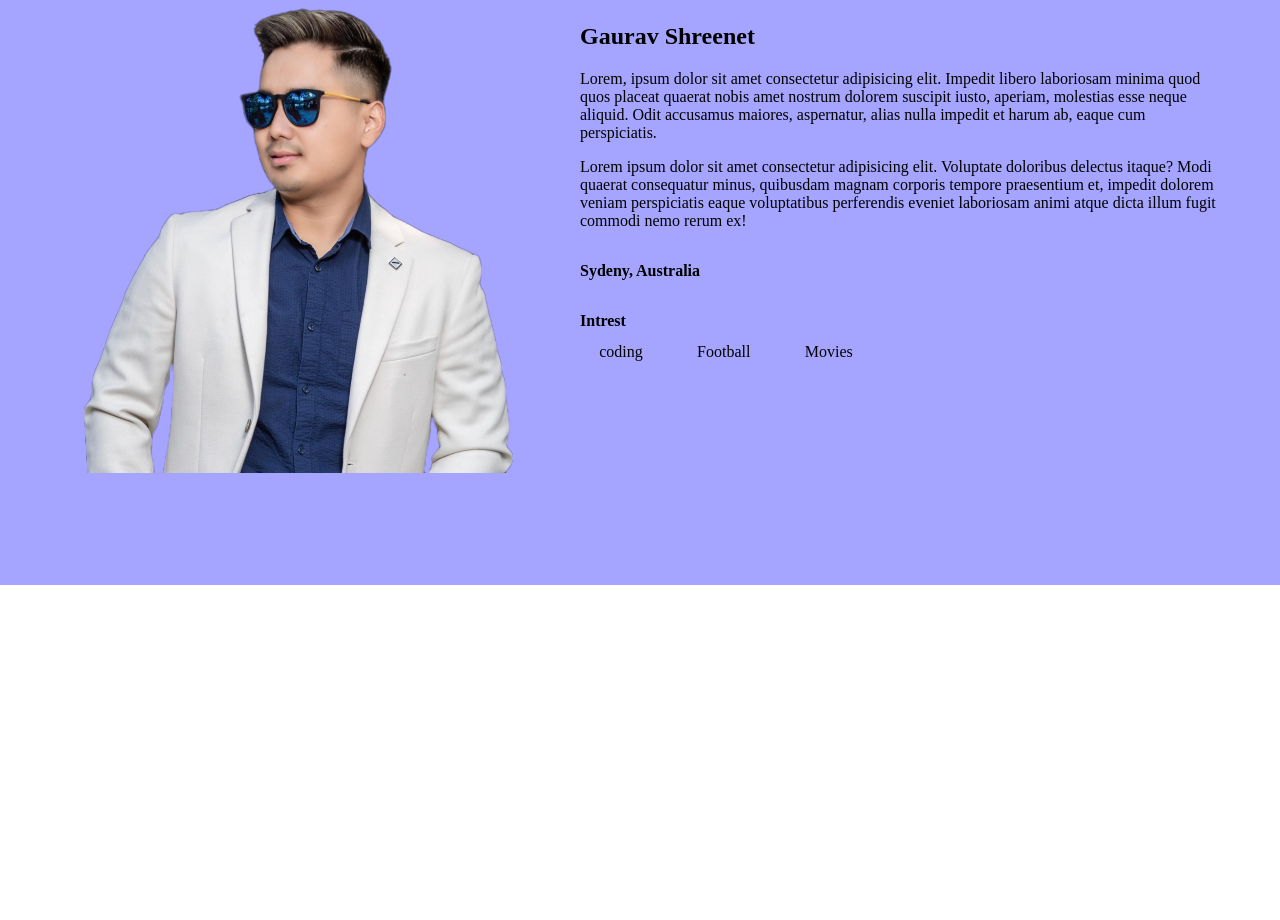
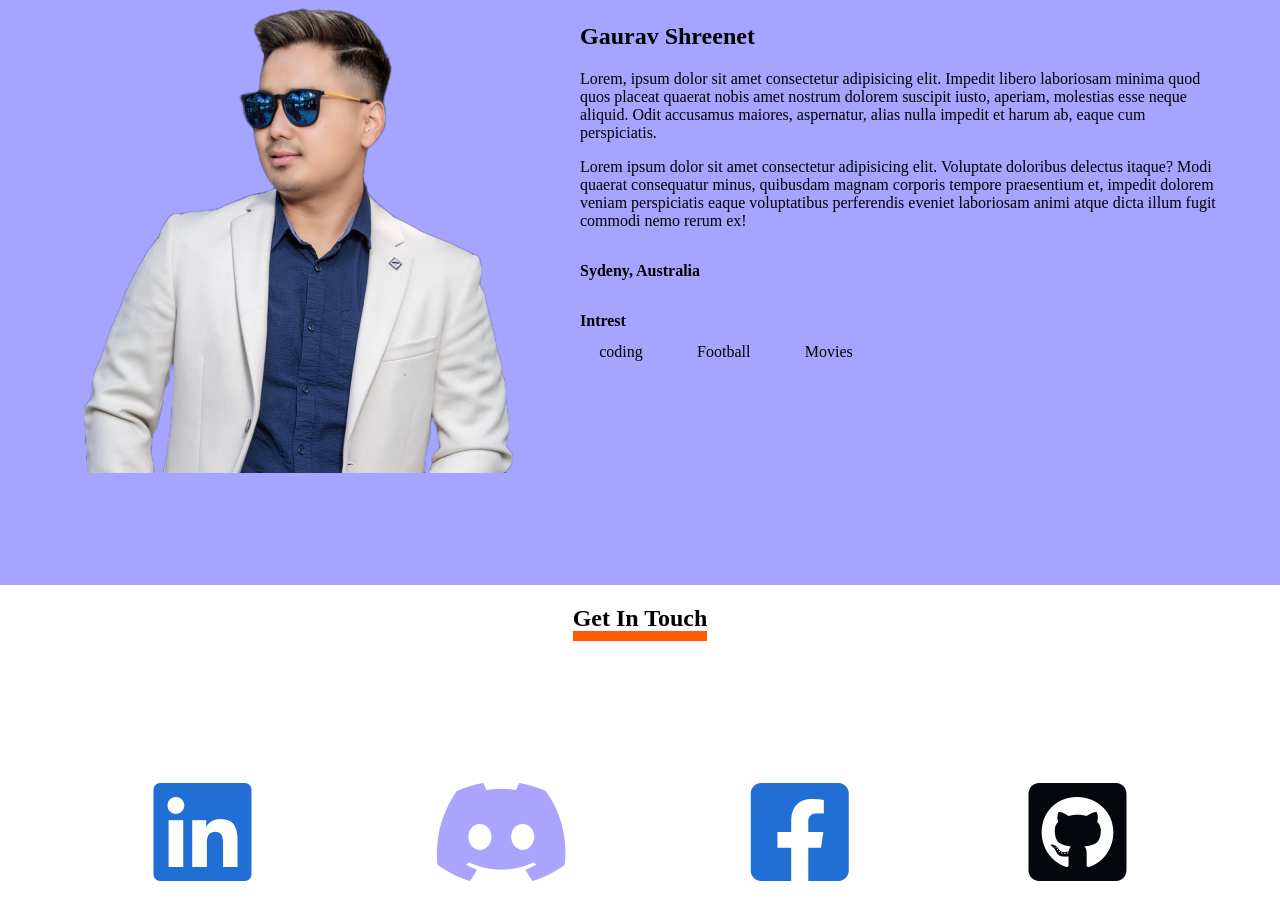
Before and after one commit to GauravShreenet/portfolio, a plain HTML site: page index.html in a window 1280 px wide. Shown: the part 3174-4094 px from the top of the page. Before the commit the page ends 3759 px from the top, so only its background shows below. Drawn offline with Linux system fonts and the light colour scheme.

Commit message:
portfolio get in

```diff
--- a/index.html
+++ b/index.html
@@ -237,6 +237,34 @@
             </div>
         </section>
 
+        <section class="getin container" id="getin">
+            <h2 class="title"><span>Get In Touch</span></h2>
+            <div class="skills container flex">
+                <div class="icon-skill flex">
+                    <div class="icon-container flex">
+                        <i class="fa-brands fa-linkedin" style="color: #216fd5;"></i>
+                    </div>
+                </div>
+
+                <div class="icon-skill  flex">
+                    <div class="icon-container flex">
+                        <i class="fa-brands fa-discord" style="color: #aca3ff;"></i>
+                    </div>
+                </div>
+
+                <div class="icon-skill  flex">
+                    <div class="icon-container flex">
+                        <i class="fa-brands fa-square-facebook" style="color: #216fd5;"></i>
+                    </div>
+                </div>
+
+                <div class="icon-skill  flex">
+                    <div class="icon-container flex">
+                        <i class="fa-brands fa-square-github" style="color: #04070b;"></i>
+                    </div>
+                </div>
+        </section>
+
         <footer>
 
         </footer>
```
